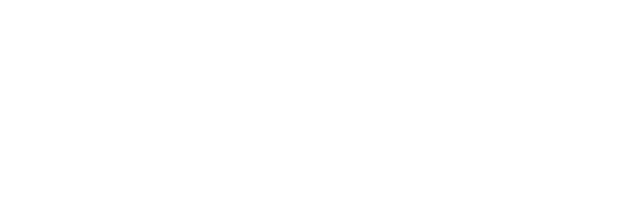
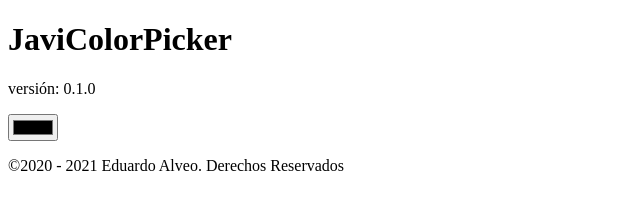
Before and after one commit to javialveo/javicolorpicker, a plain HTML site: page index.html in a window 1280 px wide. Shown: the whole page, without its empty margins (0-640 px from the left). Drawn offline with Linux system fonts and the light colour scheme.

Commit message:
creada la primera versión de la estructura del HTML.

```diff
--- a/index.html
+++ b/index.html
@@ -4,5 +4,22 @@
     <meta charset="UTF-8">
     <title>JaviColorPicker</title>
   </head>
-  <body></body>
+  <body>
+    <header>
+      <h1>JaviColorPicker</h1>
+      <p>versión: 0.1.0</p>
+    </header>
+    <main>
+      <div id="ct-app">
+        <div id="ct-color"></div>
+        <form><input type="color"></form>
+        <p id="codigo-color"><span id="ct-rgb"></span><span id="ct-hexadecimal"></span></p>
+      </div>
+    </main>
+    <footer>
+      <div>
+        <p>&copy;2020 - 2021 Eduardo Alveo. Derechos Reservados</p>
+      </div>
+    </footer>
+  </body>
 </html>
```
